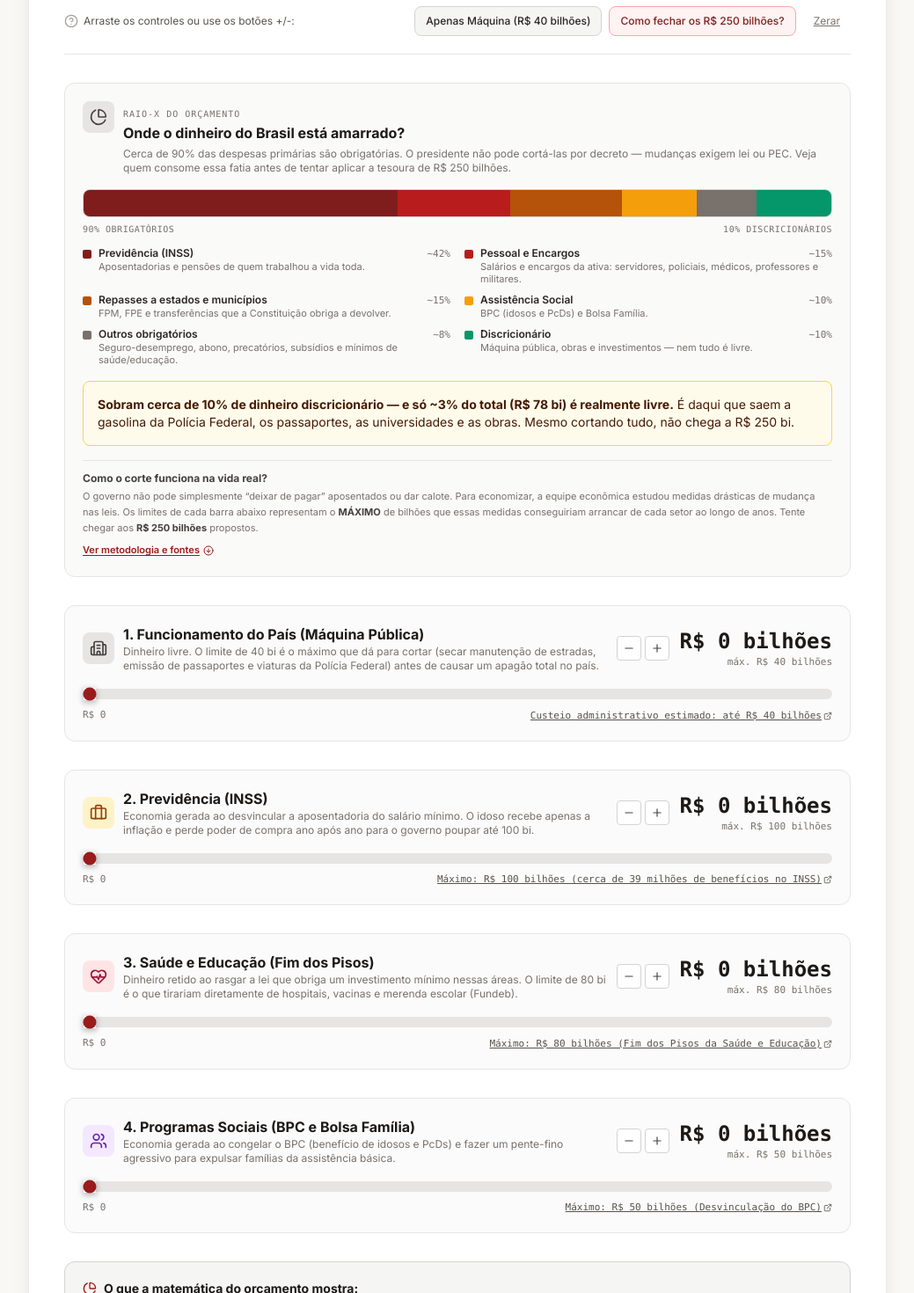
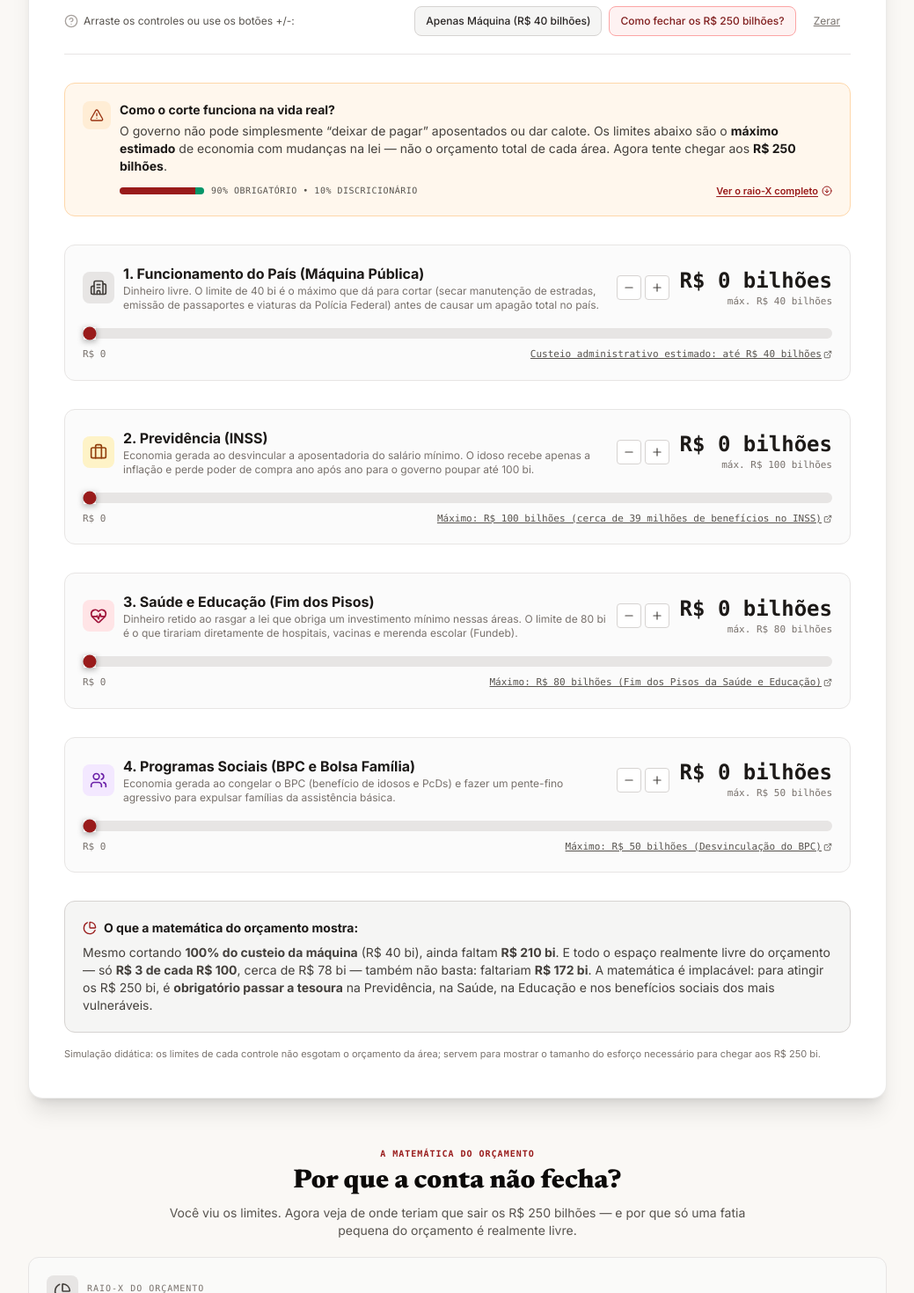
Before and after one commit to martin-alexandre-707/tesouraco-flavio-bolsonaro, a React (Vite) app: page / in a window 1280 px wide. Shown: the part 700-2170 px from the top of the page at 88% size, without its empty margins (120-1159 px from the left). Built offline with nearby package versions, Linux system fonts and the light colour scheme.

Commit message:
Reordena simulador: ação antes do raio-X
- Sliders aparecem antes do gráfico
- Aviso curto com mini-barra 90/10 e link para o raio-X
- Raio-X completo vira seção 'Por que a conta não fecha?'
- Corrige botão da barra fixa no mobile

```diff
--- a/src/App.jsx
+++ b/src/App.jsx
@@ -256,7 +256,41 @@ export default function App() {
             </div>
           </div>
 
-          <BudgetChart />
+          {/* Aviso curto: contexto antes da ação, sem virar aula */}
+          <div className="mb-6 sm:mb-8 rounded-xl border border-orange-200 bg-orange-50 p-4 sm:p-5">
+            <div className="flex items-start gap-2.5">
+              <div className="p-2 rounded-lg bg-orange-100 text-orange-800 shrink-0" aria-hidden="true">
+                <AlertTriangle className="w-4 h-4" />
+              </div>
+              <div className="flex-1">
+                <h3 className="text-xs sm:text-sm font-bold text-stone-900 mb-1">
+                  Como o corte funciona na vida real?
+                </h3>
+                <p className="text-xs sm:text-sm text-stone-700 leading-relaxed">
+                  O governo não pode simplesmente “deixar de pagar” aposentados ou dar calote. Os limites abaixo
+                  são o <strong className="text-stone-900">máximo estimado</strong> de economia com mudanças na lei —
+                  não o orçamento total de cada área. Agora tente chegar aos{' '}
+                  <strong className="text-stone-900">R$ 250 bilhões</strong>.
+                </p>
+                <div className="mt-2.5 flex flex-wrap items-center gap-x-2 gap-y-1.5">
+                  <div className="flex h-2 w-24 overflow-hidden rounded-full bg-stone-200" aria-hidden="true">
+                    <span className="h-full bg-red-800" style={{ width: '90%' }} />
+                    <span className="h-full bg-emerald-600" style={{ width: '10%' }} />
+                  </div>
+                  <span className="text-[10px] font-mono uppercase tracking-wider text-stone-600">
+                    90% obrigatório • 10% discricionário
+                  </span>
+                  <a
+                    href="#raio-x"
+                    className="inline-flex items-center gap-1 text-[10px] sm:text-[11px] font-semibold text-red-800 hover:text-red-950 underline underline-offset-2 sm:ml-auto"
+                  >
+                    Ver o raio-X completo
+                    <ArrowDownCircle className="w-3 h-3" aria-hidden="true" />
+                  </a>
+                </div>
+              </div>
+            </div>
+          </div>
 
           {/* Os 4 Sliders Controlados por Estado com botões táteis responsivos */}
           <div className="space-y-6 sm:space-y-8">
@@ -492,6 +526,23 @@ export default function App() {
             </div>
           </div>
         )}
+
+        {/* Raio-X completo: aprofundamento depois da ação */}
+        <section id="raio-x" className="scroll-mt-24 mt-10 sm:mt-12">
+          <div className="text-center max-w-2xl mx-auto mb-4 sm:mb-5">
+            <span className="text-[10px] font-mono uppercase tracking-widest text-red-800 font-bold">
+              A matemática do orçamento
+            </span>
+            <h2 className="text-xl sm:text-3xl font-serif font-black text-stone-950 mt-1">
+              Por que a conta não fecha?
+            </h2>
+            <p className="text-xs sm:text-sm text-stone-600 leading-relaxed mt-2">
+              Você viu os limites. Agora veja de onde teriam que sair os R$ 250 bilhões — e por que só uma fatia
+              pequena do orçamento é realmente livre.
+            </p>
+          </div>
+          <BudgetChart />
+        </section>
 
         {/* Indicador de rolagem */}
         <div className="text-center pt-2">
--- a/src/components/BudgetChart.jsx
+++ b/src/components/BudgetChart.jsx
@@ -109,19 +109,9 @@ export default function BudgetChart() {
       </div>
 
       <div className="mt-4 pt-3 border-t border-stone-200">
-        <h4 className="text-[11px] sm:text-xs font-bold text-stone-700 mb-1">
-          Como o corte funciona na vida real?
-        </h4>
-        <p className="text-[10px] sm:text-[11px] text-stone-500 leading-relaxed">
-          O governo não pode simplesmente “deixar de pagar” aposentados ou dar calote. Para economizar,
-          a equipe econômica estudou medidas drásticas de mudança nas leis. Os limites de cada barra abaixo
-          representam o <strong className="text-stone-700">MÁXIMO</strong> de bilhões que essas medidas
-          conseguiriam arrancar de cada setor ao longo de anos. Tente chegar aos{' '}
-          <strong className="text-stone-700">R$ 250 bilhões</strong> propostos.
-        </p>
         <a
           href="#metodologia"
-          className="mt-2 inline-flex items-center gap-1 text-[10px] sm:text-[11px] font-semibold text-red-800 hover:text-red-950 underline underline-offset-2"
+          className="inline-flex items-center gap-1 text-[10px] sm:text-[11px] font-semibold text-red-800 hover:text-red-950 underline underline-offset-2"
         >
           Ver metodologia e fontes
           <ArrowDownCircle className="w-3 h-3" aria-hidden="true" />
--- a/src/components/Header.jsx
+++ b/src/components/Header.jsx
@@ -103,10 +103,10 @@ export default function Header({
               type="button"
               onClick={onScrollToSimulator}
               tabIndex={isScrolled ? 0 : -1}
-              className="px-2.5 sm:px-3 py-1.5 bg-red-800 hover:bg-red-700 active:bg-red-900 text-white rounded-lg text-xs font-semibold flex items-center gap-1 transition cursor-pointer shadow-sm focus-visible:outline focus-visible:outline-2 focus-visible:outline-offset-2 focus-visible:outline-white"
+              className="px-2 sm:px-3 py-1.5 bg-red-800 hover:bg-red-700 active:bg-red-900 text-white rounded-lg text-xs font-semibold flex items-center gap-1 transition cursor-pointer shadow-sm focus-visible:outline focus-visible:outline-2 focus-visible:outline-offset-2 focus-visible:outline-white"
               aria-label="Voltar ao simulador para ajustar os cortes"
             >
-              <span>Ajustar cortes</span>
+              <span className="hidden sm:inline">Ajustar cortes</span>
               <ArrowUp className="w-3.5 h-3.5" aria-hidden="true" />
             </button>
           </div>
```
Also changed, not shown: 5 other files (tests, documents, lock files or other folders).
